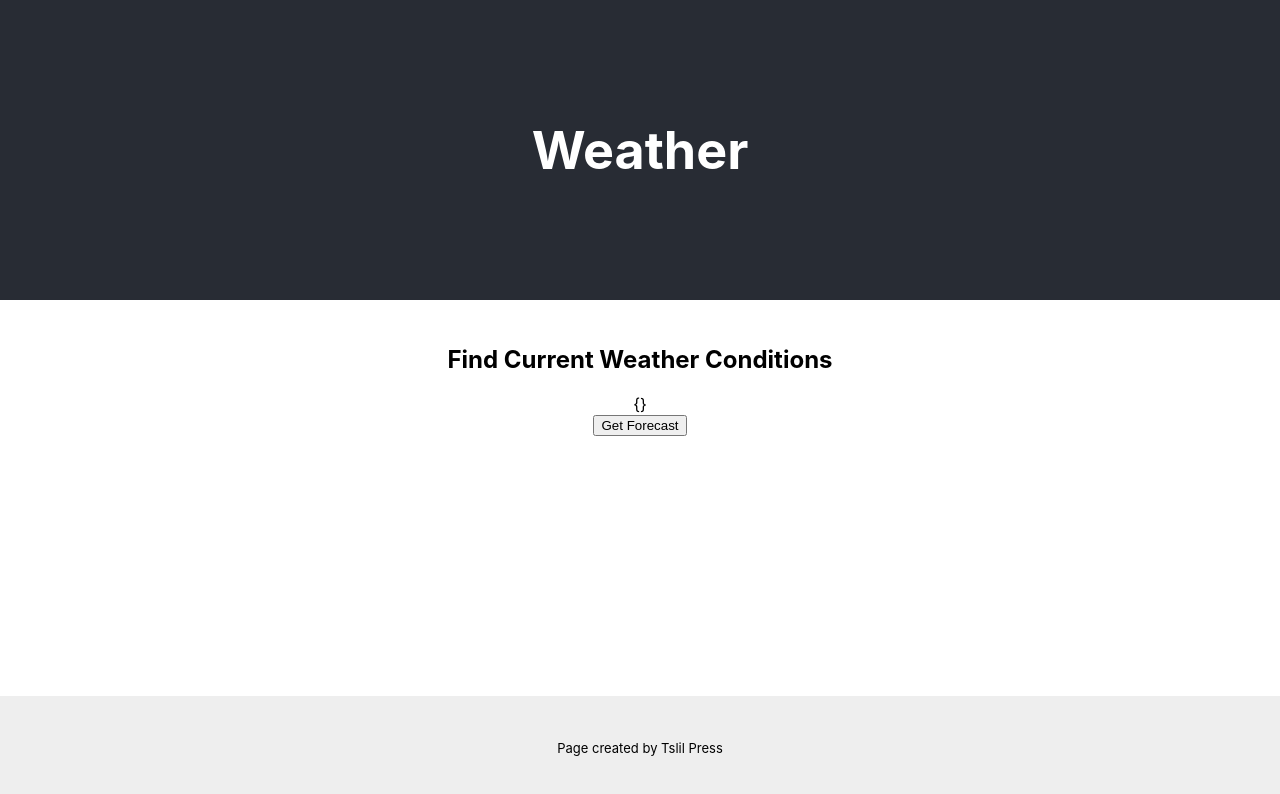
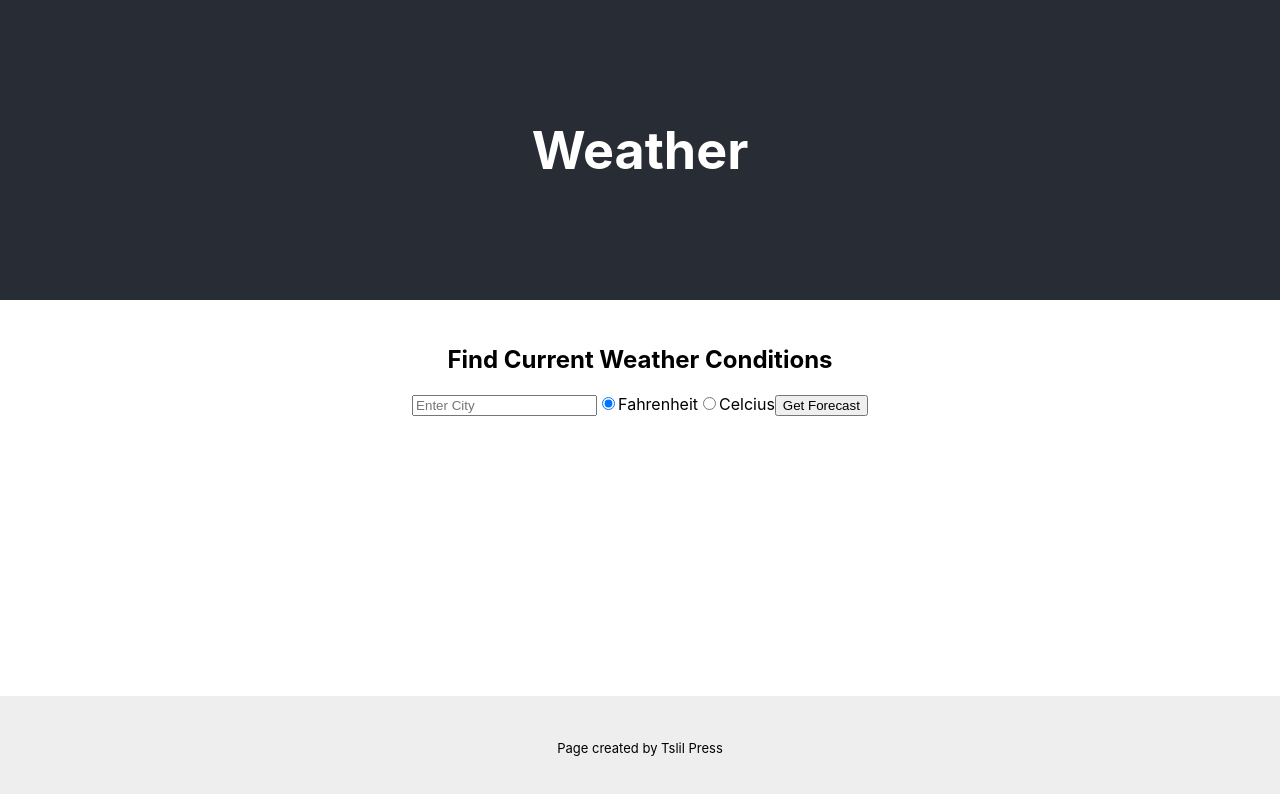
Before and after one commit to tslilpress/weather, a React (Create React App) app: page / in a window 1280 px wide. Shown: the top 794 px of the page. Built offline with nearby package versions, Linux system fonts and the light colour scheme.

Commit message:
Created Conditions component - component looks for 200 ok response then returns the current temp and conditions. - added a form in Forecast component for seraching a city and choosing metric or imperial unit - also added unit and city states, and uri encoding for searching cities to add to api url

```diff
--- /dev/null
+++ b/src/components/Conditions/Conditions.js
@@ -0,0 +1,18 @@
+import React from 'react'
+
+const conditions = (props) => {
+    console.log('props are ', props)
+   return (
+       <div>
+           {props.responseObj.cod === 200 ?
+               <div>
+                   <h1>{props.responseObj.name}</h1>
+                   <p>It is currently {Math.round(props.responseObj.main.temp)} degrees out with {props.responseObj.weather[0].description}.</p>
+               </div>
+           : null
+           }
+       </div>
+   )
+}
+
+export default conditions
--- a/src/components/Forecast/Forecast.js
+++ b/src/components/Forecast/Forecast.js
@@ -1,12 +1,17 @@
-import React, { useState } from 'react';
+import React, { useState } from 'react'
+import Conditions from '../Conditions/Conditions'
 
 const Forecast = () => {
 
 
-   let [responseObj, setResponseObj] = useState({});
+   let [responseObj, setResponseObj] = useState({})
+   let [city, setCity] = useState('')
+   let [unit, setUnit] = useState('imperial')
+   const uriEncodeCity = encodeURIComponent(city)
 
-   function getForecast() {
-    fetch("https://community-open-weather-map.p.rapidapi.com/weather?q=Seattle", {
+   function getForecast(event) {
+       event.preventDefault()
+    fetch(`https://community-open-weather-map.p.rapidapi.com/weather?units=${unit}&q=${uriEncodeCity}`, {
         "method": "GET",
         "headers": {
             "x-rapidapi-key": "3d1c8ca844mshaf005065fa525fcp1dc08djsnde222bc65b4d",
@@ -26,10 +31,41 @@ const Forecast = () => {
    return (
     <div>
         <h2>Find Current Weather Conditions</h2>
-        <div>
-            {JSON.stringify(responseObj)}
-        </div>
-        <button onClick={getForecast}>Get Forecast</button>
+            <form onSubmit={getForecast}>
+                <input
+                    type="text"
+                    placeholder="Enter City"
+                    maxLength="50"
+                    value={city}
+                    onChange={(event) => setCity(event.target.value)}
+                    />
+                <label>
+                    <input
+                        type="radio"
+                        name="units"
+                        checked={unit === "imperial"}
+                        value="imperial"
+                        onChange={(event) => setUnit(event.target.value)}
+                        />
+                    Fahrenheit
+                </label>
+                <label>
+                    <input
+                        type="radio"
+                        name="units"
+                        checked={unit === "metric"}
+                        value="metric"
+                        onChange={(event) => setUnit(event.target.value)}
+                        />
+                    Celcius
+                </label>
+
+                <button type="submit">Get Forecast</button>
+
+            </form>
+        <Conditions
+            responseObj={responseObj}
+            />
     </div>
     )
 }
```
